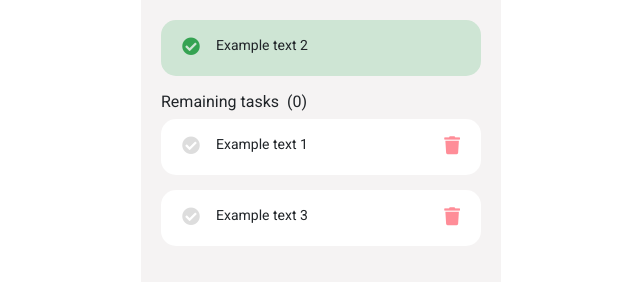
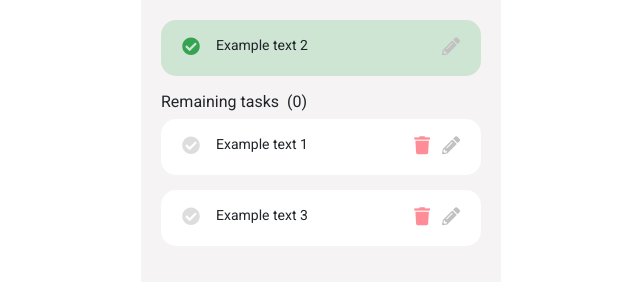
Before and after one commit to Sanchez86/Todo, a React (Create React App) app: page / in a window 1280 px wide. Shown: the top 300 px of the page, without its empty margins (319-959 px from the left). Built offline with nearby package versions, Linux system fonts and the light colour scheme.

Commit message:
Edit element in process

```diff
--- a/src/components/Item/Item.tsx
+++ b/src/components/Item/Item.tsx
@@ -1,7 +1,7 @@
 import React from 'react';
 import IDate from 'interfaces';
 import { useDispatch } from 'react-redux';
-import { changeItem } from 'store/actions';
+import { changeItem, editItem } from 'store/actions';
 
 const Item = ({ id, label, completed }: IDate) => {
   const isActive: string = completed ? 'active' : '';
@@ -11,6 +11,9 @@ const Item = ({ id, label, completed }: IDate) => {
   const onComplet = (idItem: number) => {
     dispatch(changeItem(idItem));
   };
+  const onEdit = () => (
+    dispatch(editItem({ id, completed, label }))
+  );
 
   return (
     <li key={id} className={`todo-list__item ${isActive}`}>
@@ -25,9 +28,18 @@ const Item = ({ id, label, completed }: IDate) => {
         </button>
         <label htmlFor={`id-${id}`} className="todo-list__label">{label}</label>
       </div>
-      <button type="button" className="todo-list__remove">
-        <i className="fas fa-trash" />
-      </button>
+      <div>
+        <button type="button" className="todo-list__remove">
+          <i className="fas fa-trash" />
+        </button>
+        <button
+          type="button"
+          className="todo-list__edit"
+          onClick={onEdit}
+        >
+          <i className="fas fa-pencil-alt" />
+        </button>
+      </div>
     </li>
   );
 };
--- a/src/components/ListItems/ListItems.scss
+++ b/src/components/ListItems/ListItems.scss
@@ -57,4 +57,12 @@
       font-size: 18px;
     }
   }
+  &__edit{
+    background: none;
+    border: 0;
+    i{
+      color: #c1c1c1;
+      font-size: 18px;
+    }
+  }
 }
--- a/src/store/actions/index.tsx
+++ b/src/store/actions/index.tsx
@@ -9,8 +9,13 @@ const changeItem = (id: number) => ({
   type: 'CHANGE_ITEM',
   payload: id,
 });
+const editItem = (data: IDate) => ({
+  type: 'EDIT_ITEM',
+  payload: data,
+});
 
 export {
   setData,
   changeItem,
+  editItem,
 };
--- a/src/store/reducers/index.jsx
+++ b/src/store/reducers/index.jsx
@@ -24,6 +24,11 @@ const reducer = (state = initialState, action) => {
         ],
       };
     }
+    case 'EDIT_ITEM':
+      return {
+        ...state,
+        temp: action.payload,
+      };
     default:
       return state;
   }
```
